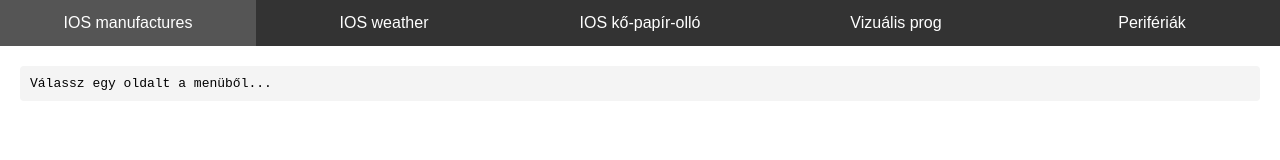
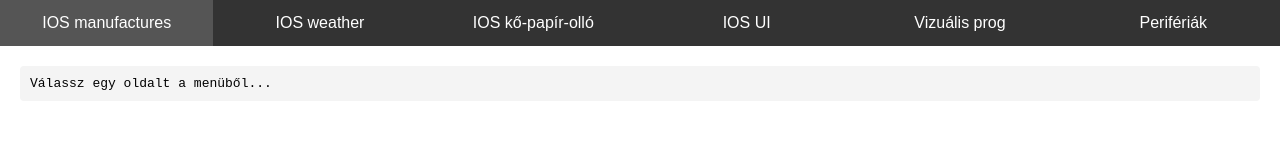
Before and after one commit to Horvath-qss8b4/Horvath-qss8b4.github.io, a plain HTML site: page index.html in a window 1280 px wide. Drawn offline with Linux system fonts and the light colour scheme.

Commit message:
Az ui is

```diff
--- a/index.html
+++ b/index.html
@@ -12,6 +12,7 @@
         <li><button onclick="loadPage('manufactures.txt')">IOS manufactures</button></li>
         <li><button onclick="loadPage('weather.txt')">IOS weather</button></li>
         <li><button onclick="loadPage('kopapir.txt')">IOS kő-papír-olló</button></li>
+        <li><button onclick="loadPage('ui.txt')">IOS UI</button></li>
         <li><button onclick="loadPdf('ZH_puska.pdf')">Vizuális prog</button></li>
         <li><button onclick="loadPage('')">Perifériák</button></li>
       </ul>
```
Also changed, not shown: ui.txt (added).
